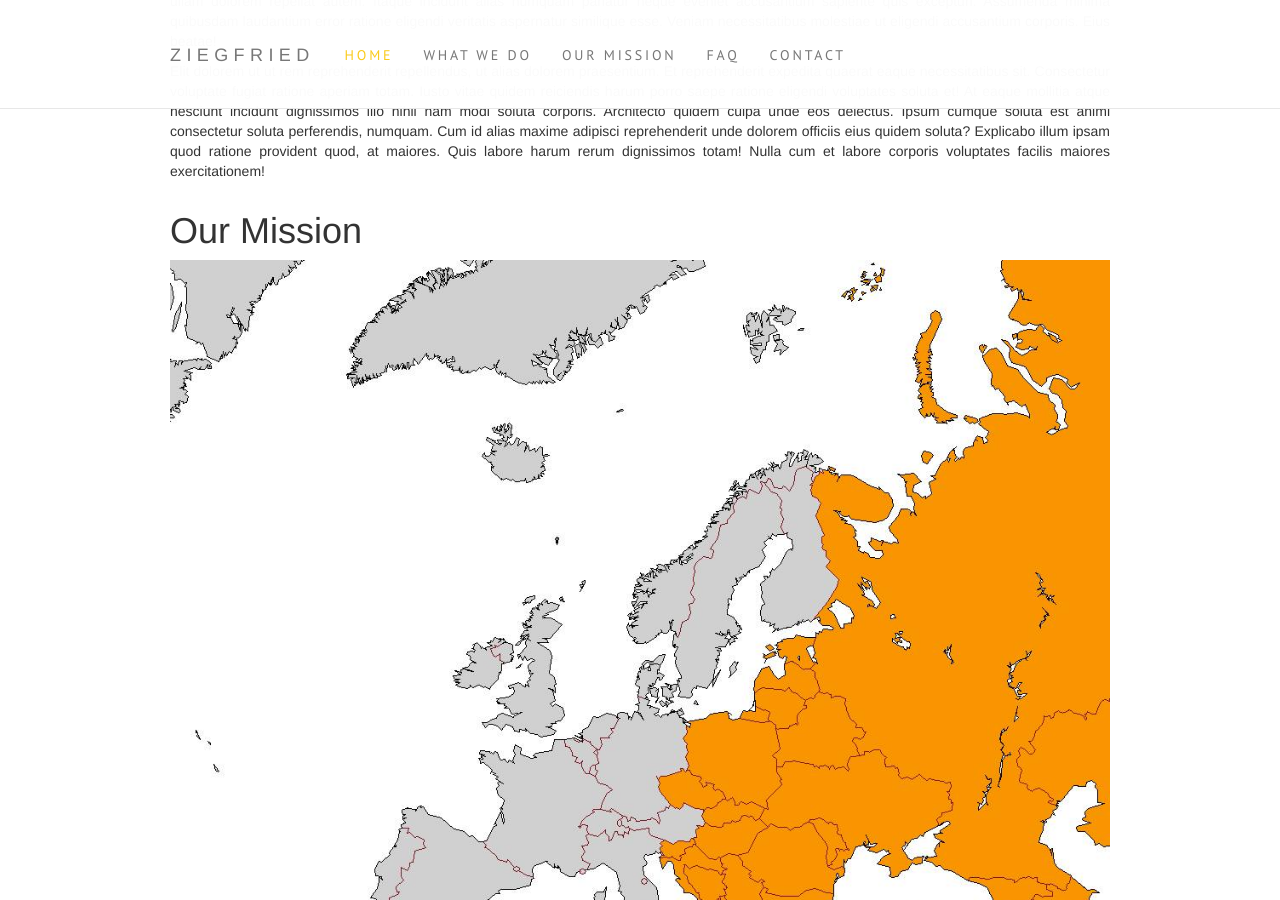
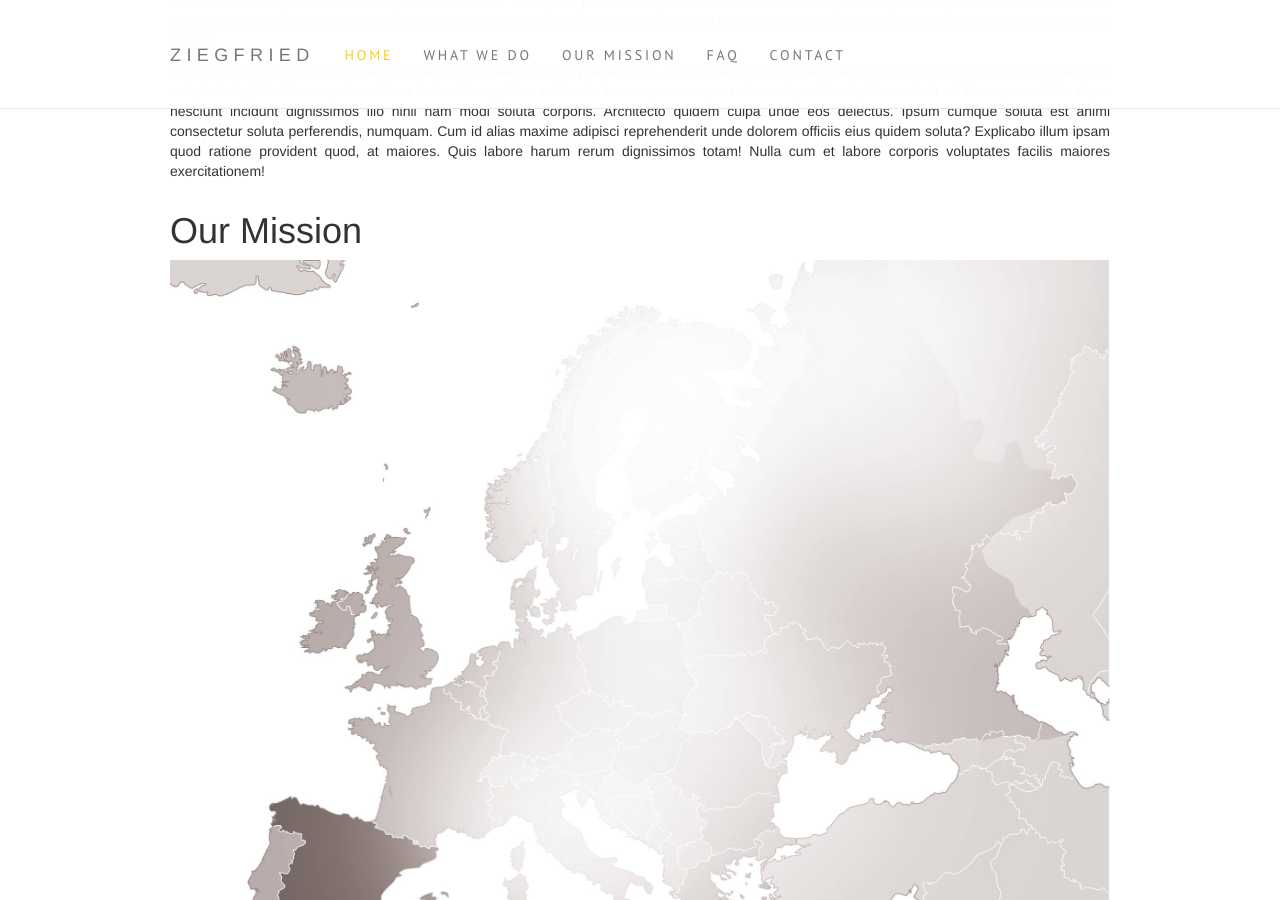
Before and after one commit to headshota/headshota.github.io, a Jekyll site: the page ziegfried/index.html, which Jekyll copies as it is, in a window 1280 px wide and 900 px high, scrolled down 1611 px. Built offline with Jekyll 4.4.1, drawn with Linux system fonts in a browser that asks for light colours; nearby versions of some CDN libraries.

Commit message:
Update zigfried

```diff
--- a/ziegfried/index.html
+++ b/ziegfried/index.html
@@ -94,7 +94,7 @@
       <h1 id="our-mission">Our Mission</h1>
       <div class="row">
         <div class="col-sm-12">
-          <img src="img/map.jpg" width="100%" alt="">
+          <img src="img/map_grayscale.jpg" width="100%" alt="">
           <p>
             Lorem alias fuga voluptate mollitia saepe! Corrupti temporibus accusantium rem itaque nam sapiente sit. Deleniti laboriosam repellat commodi minus quam? Animi est illum doloribus quia adipisci numquam? Quo error earum quisquam quibusdam rem porro cum consequuntur necessitatibus omnis. Laboriosam provident porro pariatur corporis sed, minima. Aspernatur repudiandae nobis maiores rem odio tempora nam. Placeat tempora vel repudiandae consequatur voluptas? Sed sapiente hic earum nam ratione possimus aperiam ea corrupti similique eaque hic. Nihil quos vero obcaecati ullam reprehenderit? Laudantium dolore autem unde non amet ipsum expedita perferendis quibusdam quis error natus illum vel animi. Numquam aperiam voluptas quidem velit ducimus tenetur quaerat neque maiores. Minima perspiciatis ea nam neque officia accusantium debitis. Eligendi ea in ullam dolorem repellat autem. Itaque incidunt alias numquam pariatur neque eveniet accusantium sapiente quis excepturi. Assumenda minima quibusdam laudantium error ratione eligendi veritatis aspernatur similique esse. Veniam necessitatibus molestiae ut eligendi accusantium corporis. Eius beatae!
           </p>
```
